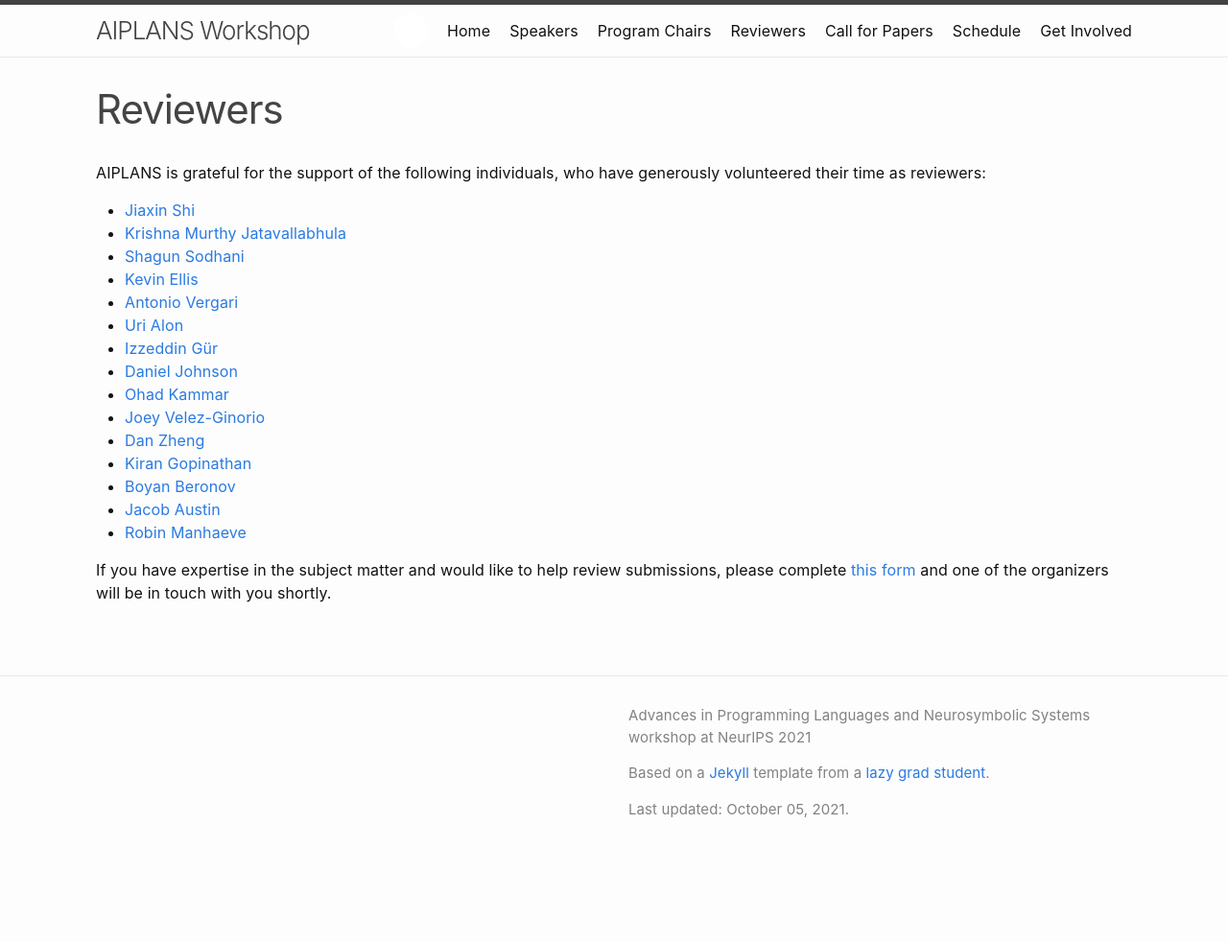
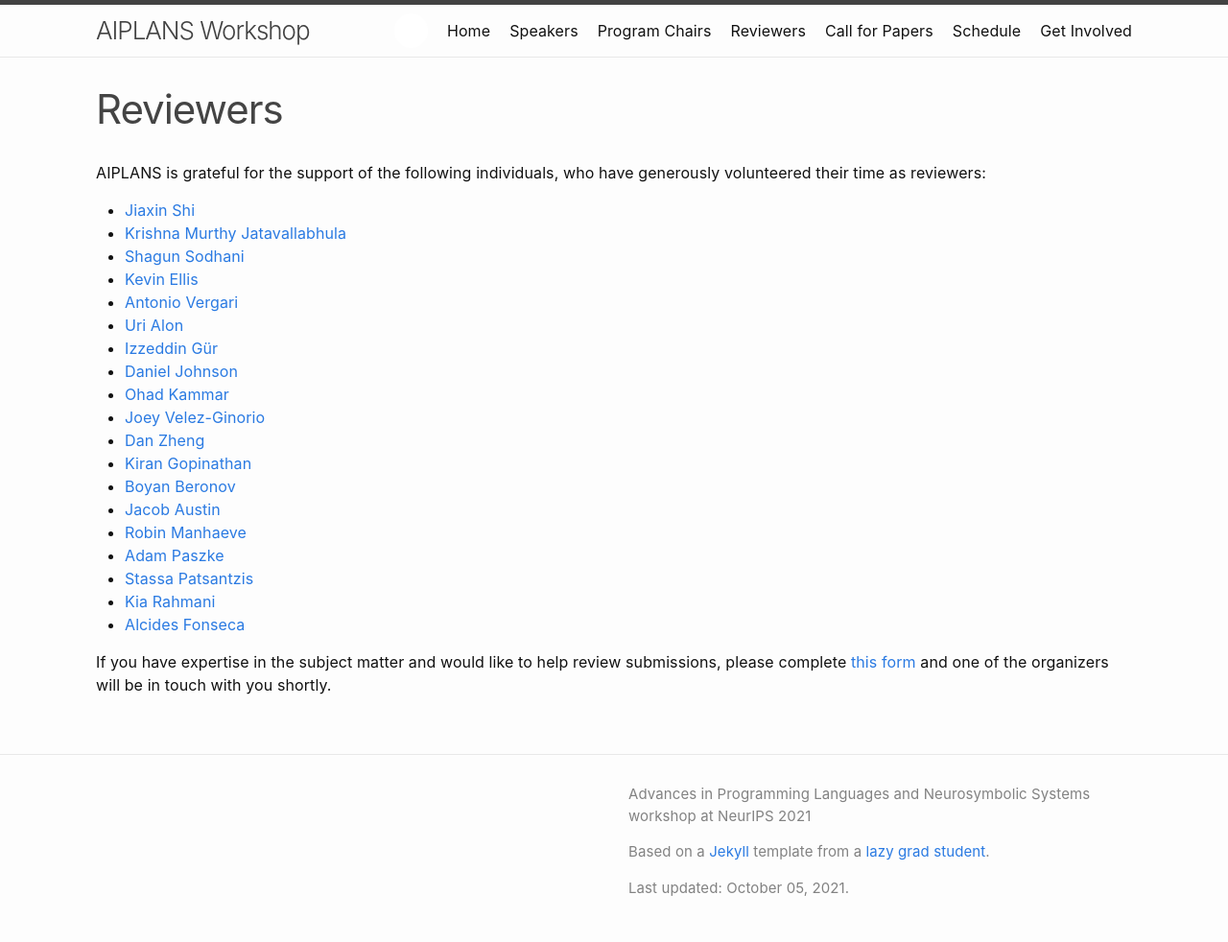
Before and after one commit to aiplans/aiplans.github.io, a Jekyll site: the page built from reviewers.md, in a window 1280 px wide. Shown: the whole page at 96% size. Built offline with Jekyll 4.4.1, drawn with Linux system fonts in a browser that asks for light colours; before the commit the page ends 900 px from its top, so only the background shows below that.

Commit message:
add more reviewers

```diff
--- a/reviewers.md
+++ b/reviewers.md
@@ -21,5 +21,9 @@
 * [Boyan Beronov](https://scholar.google.com/citations?user=mJH2wncAAAAJ&hl=en)
 * [Jacob Austin](http://www.jacobaustin.org/)
 * [Robin Manhaeve](https://scholar.google.be/citations?user=pQht1BIAAAAJ)
+* [Adam Paszke](https://apaszke.github.io/)
+* [Stassa Patsantzis](https://github.com/stassa)
+* [Kia Rahmani](https://kiarahmani.github.io/)
+* [Alcides Fonseca](https://utaustinportugal.org/participants/alcides-fonseca/)
 
 If you have expertise in the subject matter and would like to help review submissions, please complete [this form](https://docs.google.com/forms/d/e/1FAIpQLSf7AJhFCpgPseBvE1iSKIBygvsiPUn--vwIEBwZaQjsEA1d8g/viewform) and one of the organizers will be in touch with you shortly.
```
